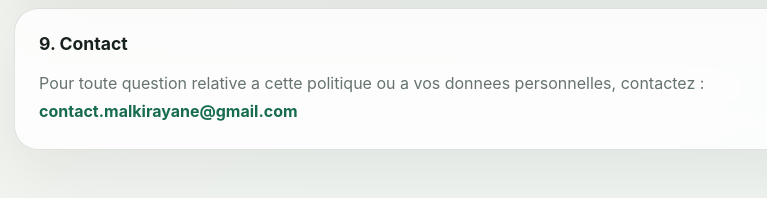
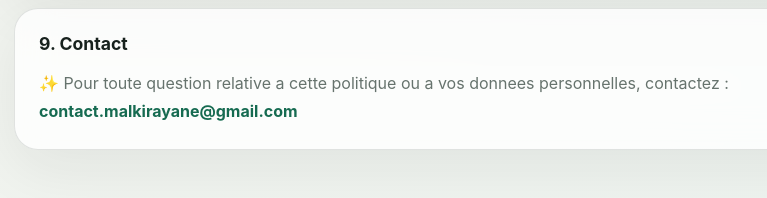
Before and after one commit to rymlk/onesabil-site, a plain HTML site: page privacy.html in a window 1280 px wide. Shown: the part 1786-1984 px from the top of the page, 166-933 px from the left. Drawn offline with Linux system fonts and the light colour scheme.

Commit message:
news features 2.0

```diff
--- a/privacy.html
+++ b/privacy.html
@@ -89,7 +89,7 @@
       <section class="card">
         <h2>9. Contact</h2>
         <p>
-          Pour toute question relative a cette politique ou a vos donnees personnelles, contactez :
+          ✨ Pour toute question relative a cette politique ou a vos donnees personnelles, contactez :
           <a href="mailto:contact.malkirayane@gmail.com">contact.malkirayane@gmail.com</a>
         </p>
       </section>
```
